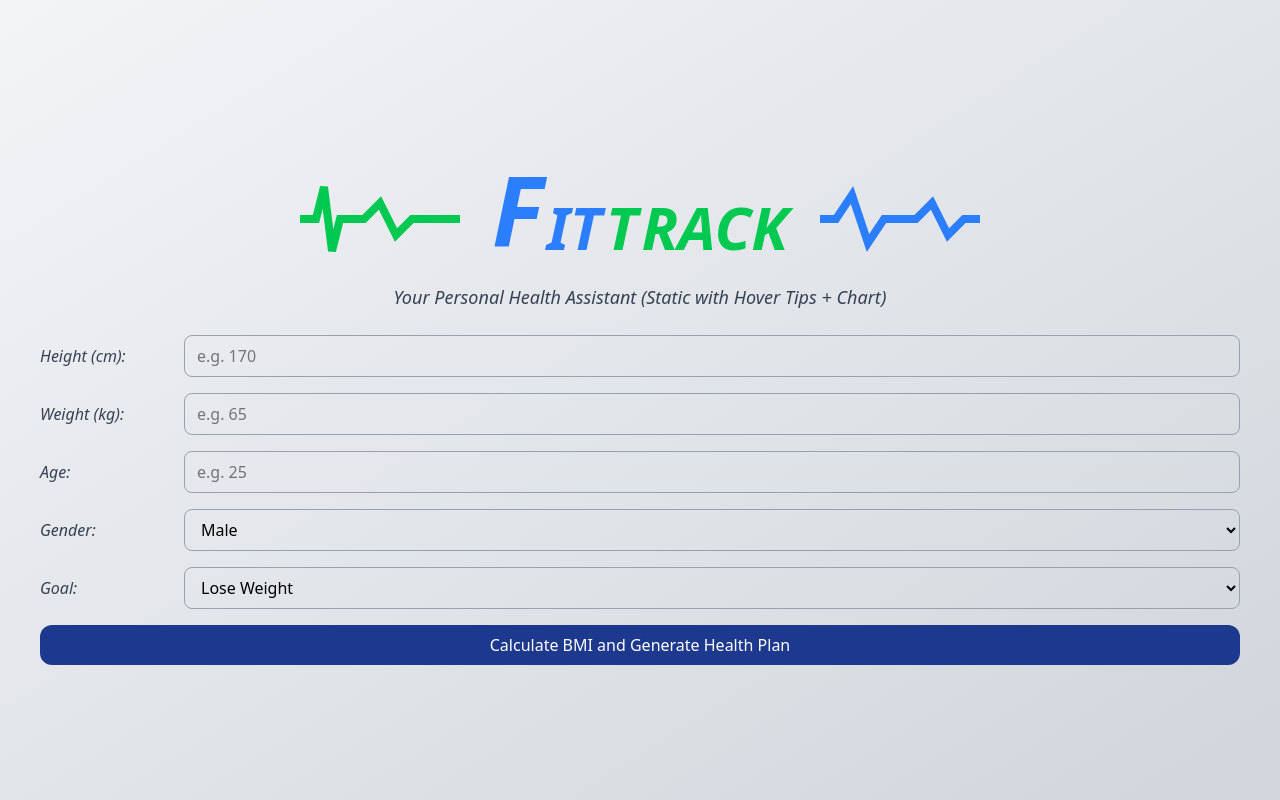
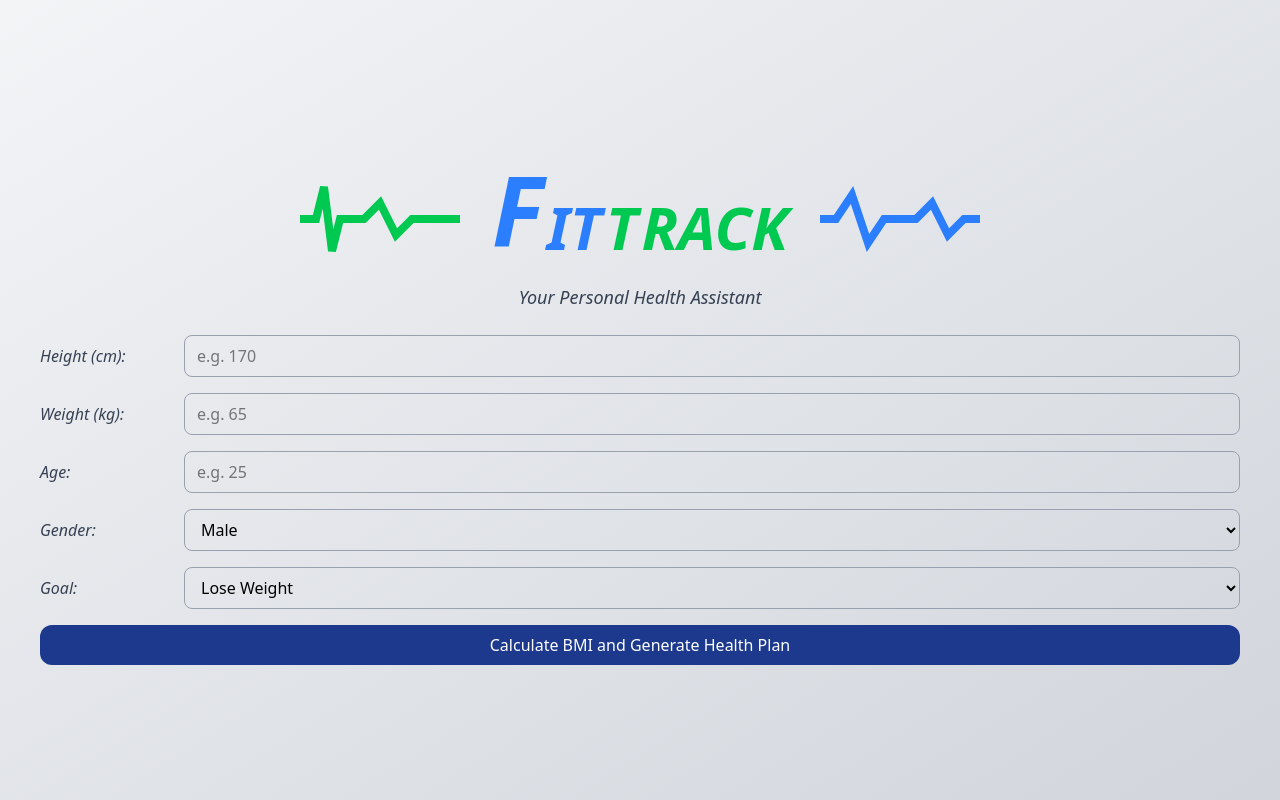
Before and after one commit to niranjanb27/fittrack-frontend, a React (Vite) app: page / in a window 1280 px wide. Built offline with nearby package versions, Linux system fonts and the light colour scheme.

Commit message:
Header Changed

```diff
--- a/src/App.jsx
+++ b/src/App.jsx
@@ -38,7 +38,7 @@ function App() {
       <div className="w-full p-10">
         <Header />
         <p className="text-center mb-6 text-gray-700 text-lg italic">
-          Your Personal Health Assistant (Static with Hover Tips + Chart)
+          Your Personal Health Assistant
         </p>
 
         <BMIForm
```
